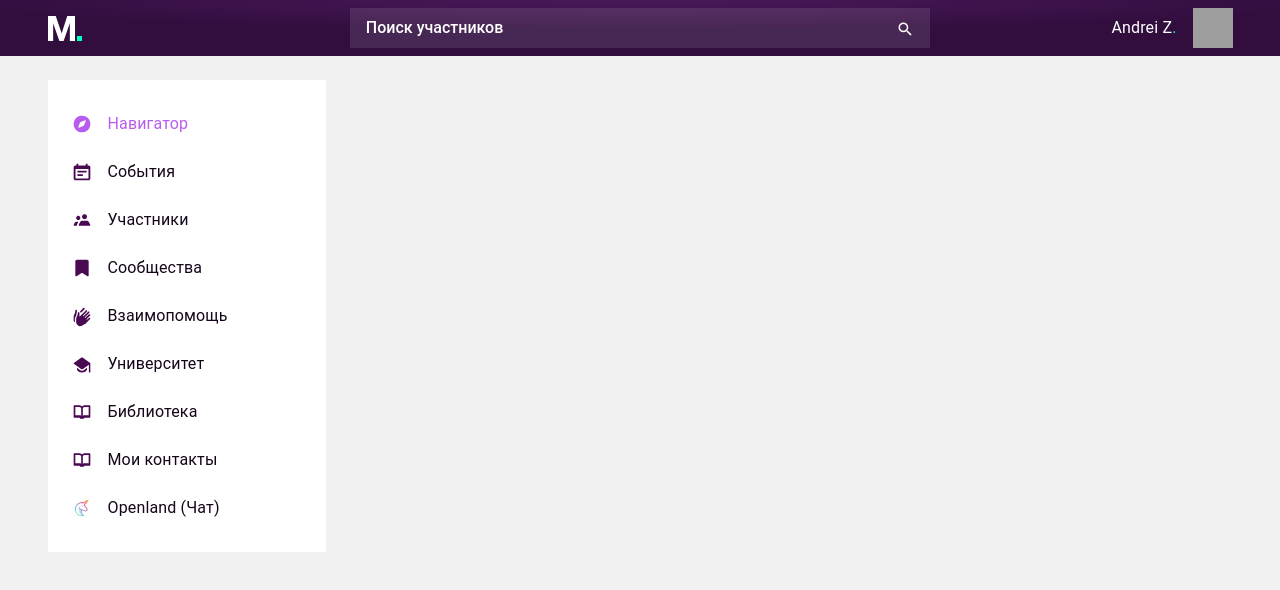
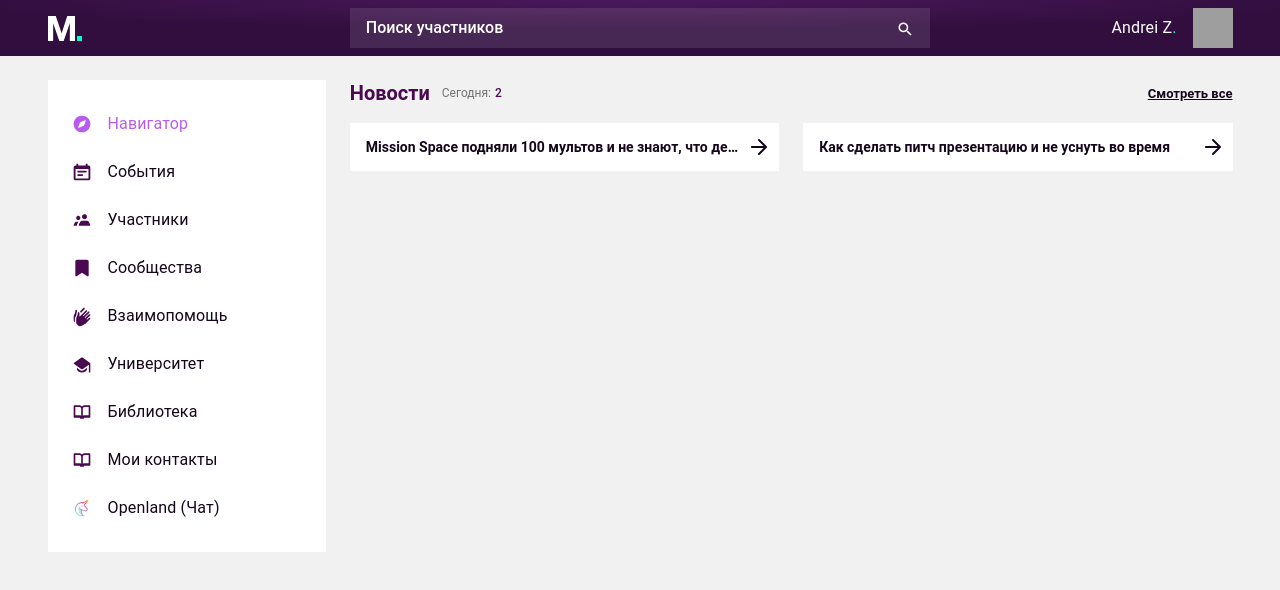
Before and after one commit to Andrei-Zhulid/mesto-start-page, a Vue app: page /navigator in a window 1280 px wide. Shown: the top 590 px of the page. Built offline with nearby package versions, Linux system fonts and the light colour scheme; grey boxes are pictures that could not be loaded.

Commit message:
Added News block to Navigator view

```diff
--- a/src/assets/css/main.css
+++ b/src/assets/css/main.css
@@ -1,5 +1,6 @@
 :root {
   --black: #16061C;
+  --gray: #727272;
   --deep-purple: #4A0A52;
   --ligth-purple: #B85CF0;
   --lime: #00FFC2;
--- /dev/null
+++ b/src/components/BlockNews.vue
@@ -0,0 +1,42 @@
+<template>
+  <div>
+    <MBlockTitle
+      :summary="summary"
+      :seeAllRoute="{ name: 'NotFound'}"
+    >Новости
+    </MBlockTitle>
+
+    <v-container class="px-0 py-4">
+      <v-row>
+        <v-col
+          v-for="(news, i) in newsItems"
+          :key="i"
+          cols="12"
+          sm="6"
+        >
+          <BlockNewsCard :news="news"/>
+        </v-col>
+      </v-row>
+    </v-container>
+  </div>
+</template>
+
+<script>
+import data from '@/data/blockNews.json'
+import MBlockTitle from '@/components/MBlockTitle'
+import BlockNewsCard from '@/components/BlockNewsCard'
+
+export default {
+  components: {
+    BlockNewsCard,
+    MBlockTitle,
+  },
+
+  data () {
+    return {
+      newsItems: data.news,
+      summary: data.summary,
+    }
+  },
+}
+</script>
--- /dev/null
+++ b/src/components/BlockNewsCard.vue
@@ -0,0 +1,40 @@
+<template>
+  <v-card
+    :to="{name: news.routeName, params: {id: news.articleId }}"
+    flat
+    tile
+    v-ripple="false"
+    class="m-no-pseudo-opacity"
+  >
+    <v-card-title class="flex-nowrap justify-space-between py-3 pr-2">
+      <span class="m-title text-truncate mr-2">{{ news.title }}</span>
+      <Icon style="overflow: visible"/>
+    </v-card-title>
+  </v-card>
+</template>
+
+<script>
+import Icon from '@/assets/icons/arrow-right.svg'
+
+export default {
+  components: { Icon },
+
+  props: {
+    news: {
+      type: Object,
+      required: true,
+    },
+  },
+}
+</script>
+
+<style scoped>
+.m-title {
+  color: var(--black);
+  font-size: 14px;
+  font-weight: bold;
+  line-height: 19px;
+  letter-spacing: normal;
+  text-decoration: none;
+}
+</style>
--- /dev/null
+++ b/src/components/MBlockTitle.vue
@@ -0,0 +1,67 @@
+<template>
+  <div class="d-flex align-center justify-space-between">
+    <div class="d-flex align-center">
+      <span class="m-title mr-3">
+        <slot/>
+      </span>
+      <template v-for="(item, i) in summary">
+        <span
+          :key="'t'+i"
+          class="m-details mr-1"
+        >{{ item.title }}:</span>
+        <span
+          :key="'n'+i"
+          class="m-number mr-1"
+        >{{ item.number }}</span>
+      </template>
+    </div>
+
+    <router-link
+      :to="seeAllRoute"
+      class="m-link"
+    >Смотреть все
+    </router-link>
+  </div>
+</template>
+
+<script>
+export default {
+  props: {
+    summary: Array,
+    seeAllRoute: Object,
+  },
+}
+</script>
+
+<style scoped>
+.m-title {
+  color: var(--deep-purple);
+  font-size: 20px;
+  font-weight: bold;
+  line-height: 27px;
+  letter-spacing: normal;
+}
+
+.m-details {
+  color: var(--gray);
+  font-size: 12px;
+  line-height: 15px;
+  letter-spacing: normal;
+}
+
+.m-number {
+  color: var(--deep-purple);
+  font-size: 12px;
+  font-weight: 500;
+  line-height: 15px;
+  letter-spacing: normal;
+}
+
+.m-link {
+  font-size: 13px;
+  font-weight: 600;
+  line-height: 16px;
+  letter-spacing: normal;
+  color: var(--black);
+}
+</style>
--- /dev/null
+++ b/src/data/blockNews.json
@@ -0,0 +1,20 @@
+{
+  "news": [
+    {
+      "title": "Mission Space подняли 100 мультов и не знают, что делать",
+      "routeName": "NotFound",
+      "articleId": "mission-space"
+    },
+    {
+      "title": "Как сделать питч презентацию и не уснуть во время",
+      "routeName": "NotFound",
+      "articleId": "how-to-make-a-speech"
+    }
+  ],
+  "summary": [
+    {
+      "title": "Сегодня",
+      "number": 2
+    }
+  ]
+}
--- a/src/views/Navigator.vue
+++ b/src/views/Navigator.vue
@@ -1,11 +1,13 @@
 <template>
-  <div></div>
+  <div>
+    <BlockNews/>
+  </div>
 </template>
 
 <script>
-export default {}
+import BlockNews from '@/components/BlockNews'
+
+export default {
+  components: { BlockNews },
+}
 </script>
-
-<style scoped>
-
-</style>
```
Also changed, not shown: src/assets/icons/arrow-right.svg (added).
